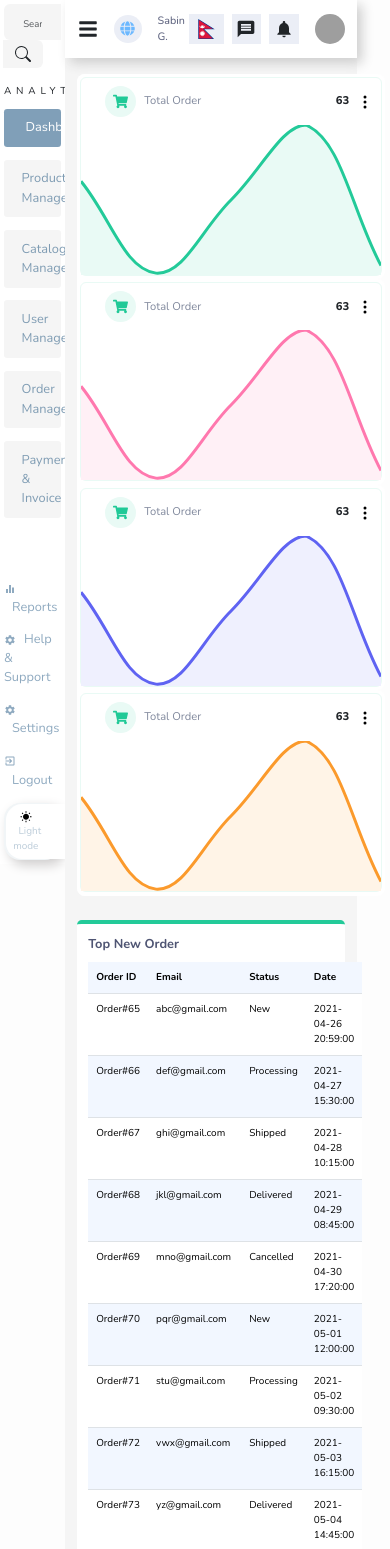
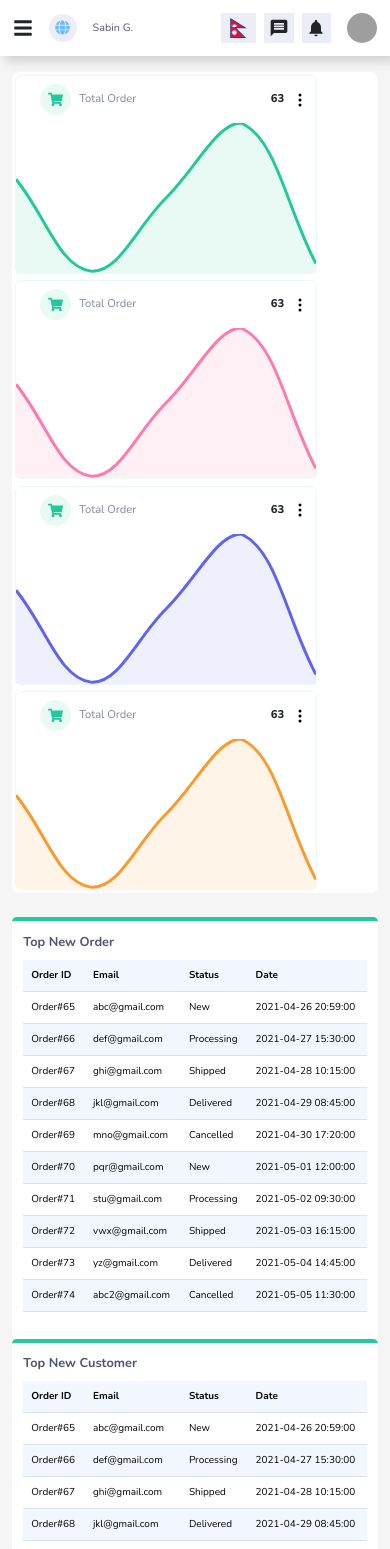
Before and after one commit to Rahulghimire/Spyra-ECommerce-App, a React (Vite) app: page /dashboard in a window 390 px wide. Shown: the top 1549 px of the page. Built offline with nearby package versions, Linux system fonts and the light colour scheme; grey boxes are pictures that could not be loaded.

Commit message:
Change in the sidemenu display

```diff
--- a/src/Dashboard/Tables/index.jsx
+++ b/src/Dashboard/Tables/index.jsx
@@ -1,6 +1,6 @@
 import React from "react";
 import DataTable from "react-data-table-component";
-const index = () => {
+const index = ({ title }) => {
   const columns = [
     {
       name: "Order ID",
@@ -107,7 +107,7 @@ const index = () => {
           className="m-0"
           style={{ fontSize: "0.8rem", fontWeight: "bold", color: "#4f5573" }}
         >
-          Top New Order
+          {title}
         </p>
 
         {/* <DataTable
--- a/src/pages/Dashboard.jsx
+++ b/src/pages/Dashboard.jsx
@@ -4,14 +4,15 @@ import Sidemenu from "../Dashboard/Sidemenu";
 import Header from "../Dashboard/Header";
 import Card from "../components/Card";
 import Tables from "../Dashboard/Tables";
+
 const Dashboard = () => {
   return (
     <div className="container-fluid dashboard_container">
       <div className="row">
-        <div className="col-2 col-md-2 col-lg-3 sidebar p-1 p-md-4">
+        <div className="d-none d-md-block col-2 col-md-2 col-lg-3 sidebar p-1 p-md-2 p-lg-4">
           <Sidemenu />
         </div>
-        <div className="col-9 card_outer-container">
+        <div className="col-12 col-md-9 card_outer-container">
           <div className="row">
             <Header />
             <div className="row m-0">
@@ -26,12 +27,12 @@ const Dashboard = () => {
           <div className="row mt-4">
             <div className="col-lg-6 col-md-12">
               <div>
-                <Tables />
+                <Tables title="Top New Order" />
               </div>
             </div>
             <div className="col-lg-6 col-md-12">
               <div>
-                <Tables />
+                <Tables title="Top New Customer" />
               </div>
             </div>
           </div>
```
